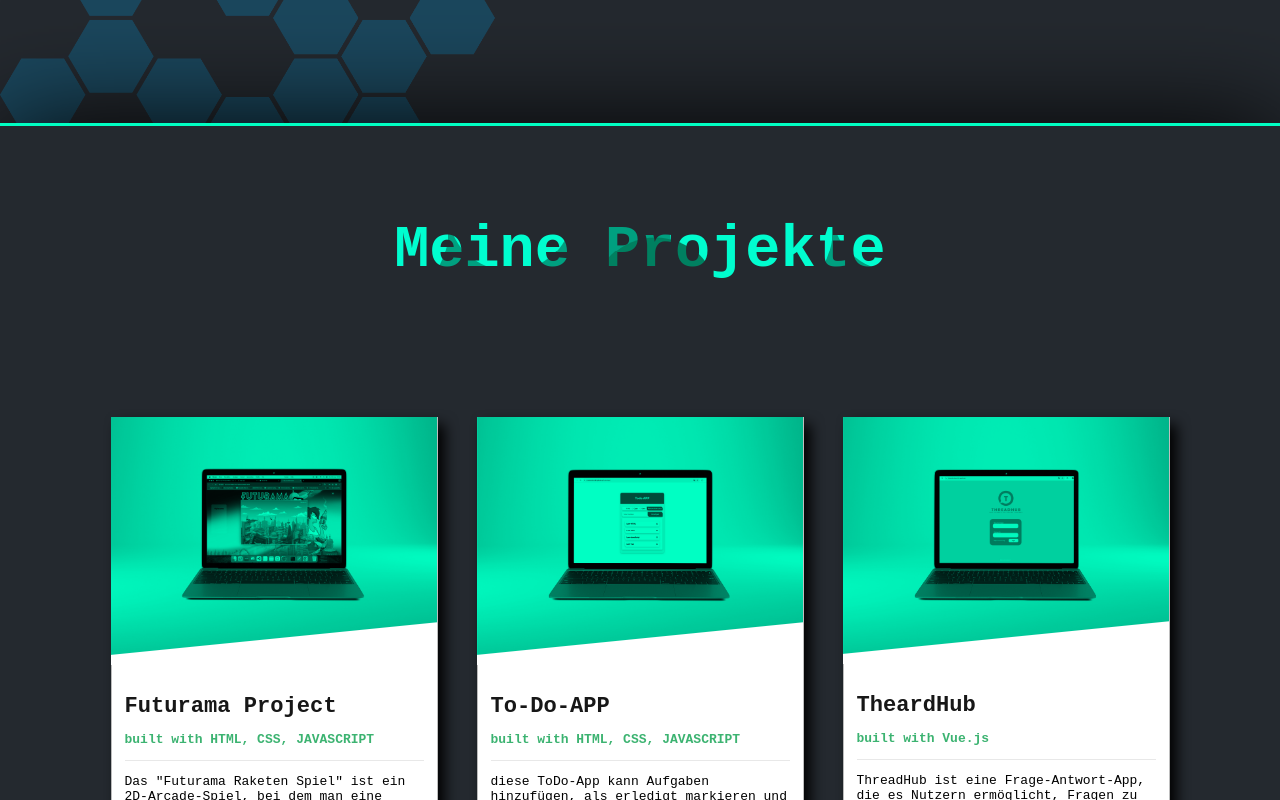
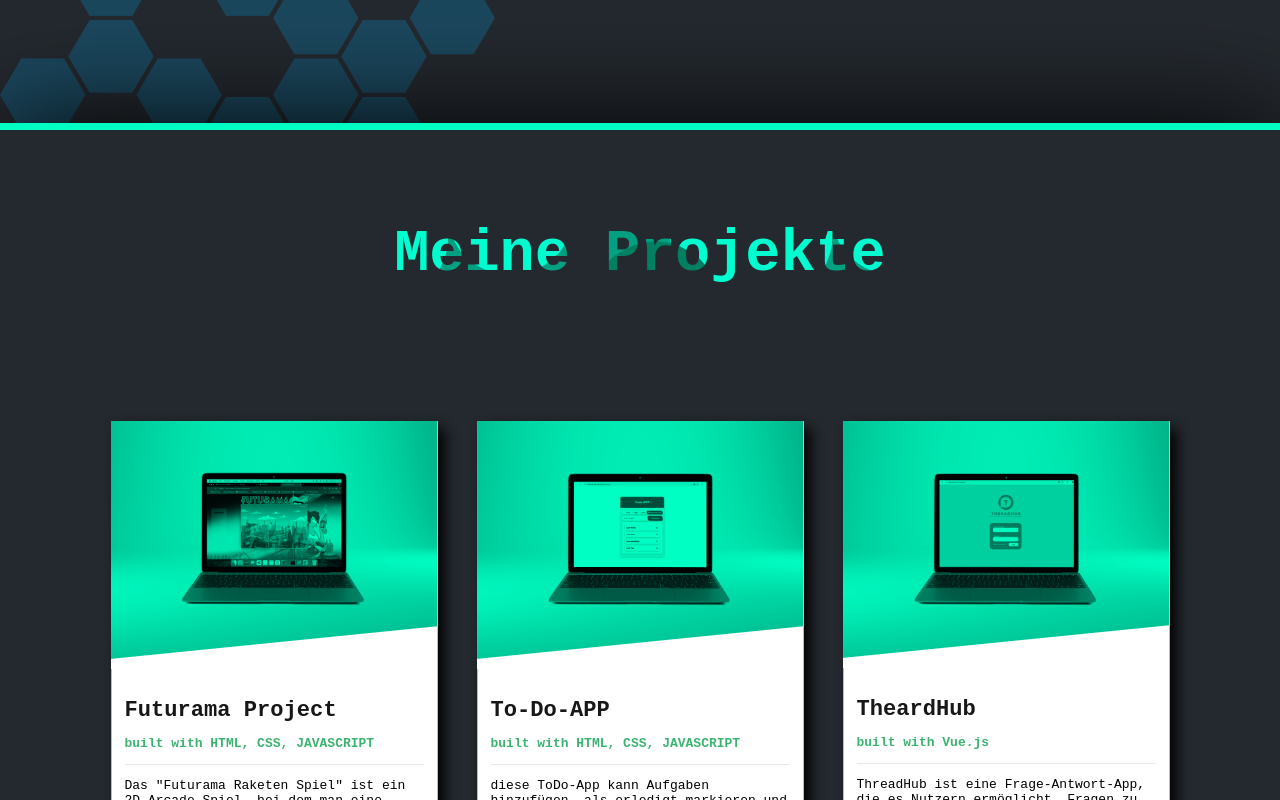
Before and after one commit to marioramirez90/portfolio, a Vue app: page / in a window 1280 px wide. Shown: the part 2160-2960 px from the top of the page. Built offline with nearby package versions, Linux system fonts and the light colour scheme.

Commit message:
change position

```diff
--- a/src/components/HomeViewProject.vue
+++ b/src/components/HomeViewProject.vue
@@ -121,11 +121,10 @@ export default {
 <style scoped>
 .projects {
   background-color: var(--background-color);
-  padding-top: -4rem;
-  padding-bottom: 20rem;
+  padding-bottom: 15rem;
   box-shadow: 1px 5px 8rem black;
 
-  border-top: 3px solid var(--line-color);
+  border-top: 7px solid var(--line-color);
 }
 
 .project-name {
```
